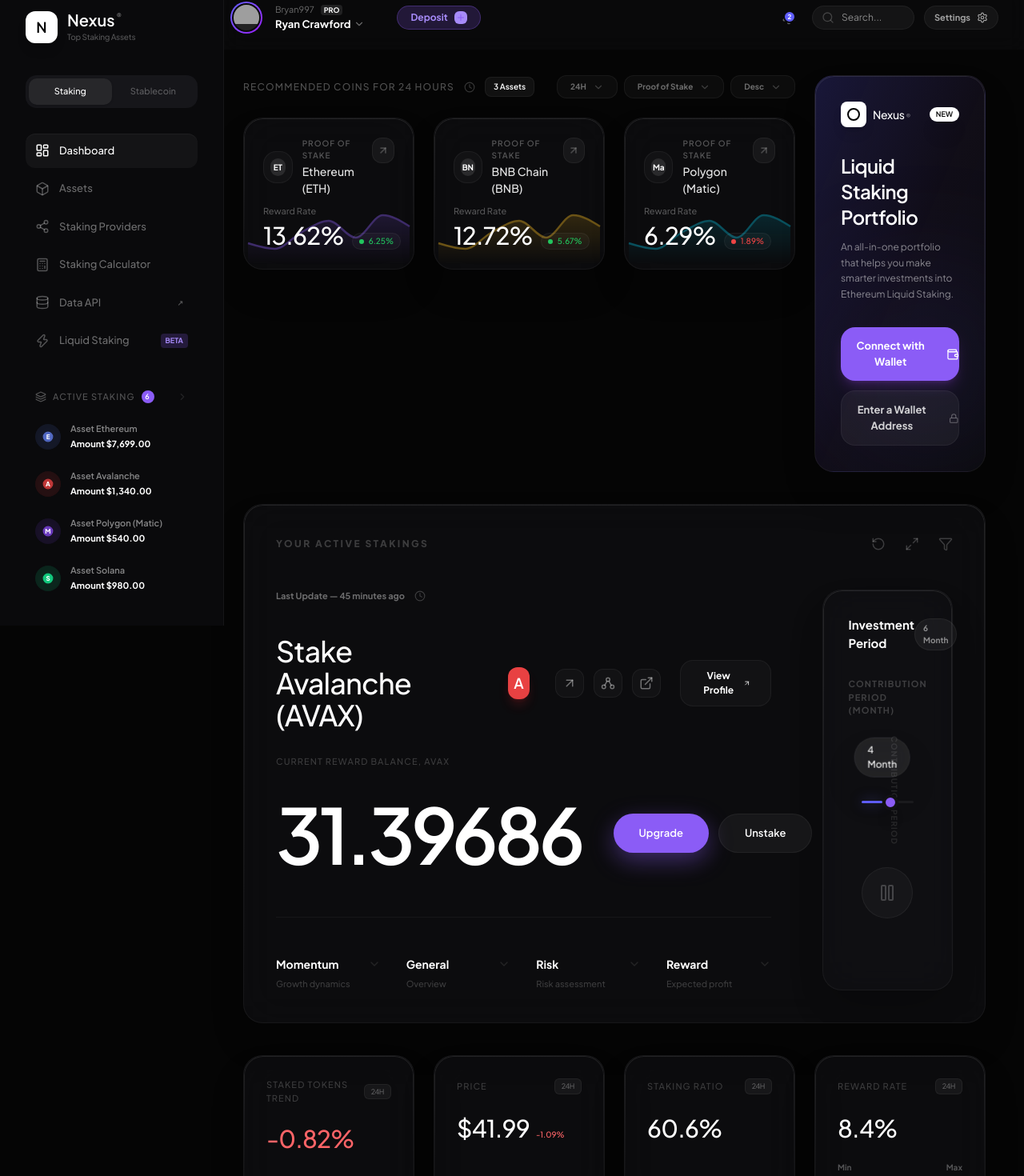
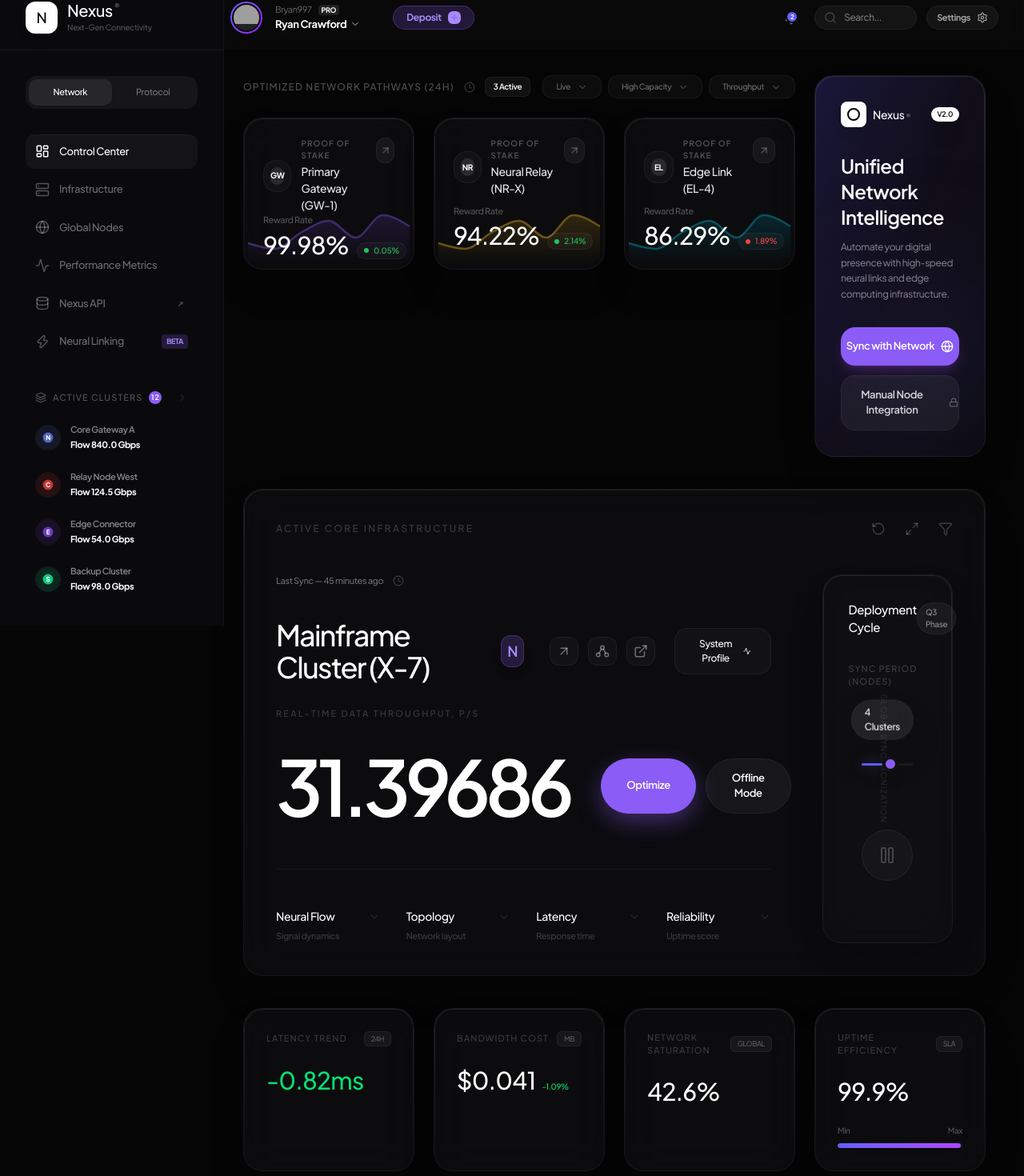
Before and after one commit to sebastianvasquezechavarria1234/nexus, a Next.js app: page / in a window 1280 px wide. Shown: the part 18-1488 px from the top of the page at 80% size. Built offline with nearby package versions, Linux system fonts and the light colour scheme; grey boxes are pictures that could not be loaded.

Commit message:
feat: complete project rebranding to Nexus with optimized ultra-light typography

```diff
--- a/src/app/globals.css
+++ b/src/app/globals.css
@@ -14,7 +14,7 @@
 }
 
 body {
-  @apply bg-[#0a0a0c] text-white antialiased;
+  @apply bg-[#0a0a0c] text-white antialiased tracking-tight;
   font-family: var(--font-plus-jakarta), system-ui, sans-serif;
 }
 
--- a/src/app/page.tsx
+++ b/src/app/page.tsx
@@ -8,7 +8,6 @@
   Area,
   ResponsiveContainer,
 } from 'recharts';
-import { motion } from 'framer-motion';
 import {
   Clock,
   Wallet,
@@ -21,7 +20,11 @@
   Share2,
   Lock,
   Pause,
-  ExternalLink
+  ExternalLink,
+  Cpu,
+  Activity,
+  Globe,
+  Zap
 } from 'lucide-react';
 
 const chartData = [
@@ -37,13 +40,13 @@
           <div className="xl:col-span-3">
             <div className="flex items-center justify-between mb-6">
               <div className="flex items-center gap-3">
-                <h3 className="text-[12px] font-medium text-white/30 uppercase tracking-widest">Recommended coins for 24 hours</h3>
+                <h3 className="text-[12px] font-medium text-white/30 uppercase tracking-widest">Optimized Network Pathways (24H)</h3>
                 <Clock size={14} className="text-white/20" />
-                <span className="bg-white/5 border border-white/5 px-2.5 py-1 rounded-lg text-[10px] font-semibold">3 Assets</span>
+                <span className="bg-white/5 border border-white/5 px-2.5 py-1 rounded-lg text-[10px] font-semibold">3 Active</span>
               </div>
               <div className="flex items-center gap-2">
-                {['24H', 'Proof of Stake', 'Desc'].map((filter) => (
-                  <button key={filter} className="bg-white/[0.03] border border-white/5 px-4 py-1.5 rounded-[12px] text-[10px] font-bold text-white/40 hover:text-white flex items-center gap-2 transition-all">
+                {['Live', 'High Capacity', 'Throughput'].map((filter) => (
+                  <button key={filter} className="bg-white/[0.03] border border-white/5 px-4 py-1.5 rounded-[12px] text-[10px] font-medium text-white/40 hover:text-white flex items-center gap-2 transition-all">
                     {filter}
                     <ChevronDown size={14} className="opacity-50" />
                   </button>
@@ -52,9 +55,9 @@
             </div>
 
             <div className="grid grid-cols-1 md:grid-cols-3 gap-6">
-              <AssetCard name="Ethereum" symbol="ETH" rewardRate="13.62%" change="6.25%" isUp={true} color="#8b5cf6" chartData={chartData} />
-              <AssetCard name="BNB Chain" symbol="BNB" rewardRate="12.72%" change="5.67%" isUp={true} color="#fbbf24" chartData={chartData.map(d => ({ value: d.value * 0.8 }))} />
-              <AssetCard name="Polygon" symbol="Matic" rewardRate="6.29%" change="1.89%" isUp={false} color="#06b6d4" chartData={chartData.map(d => ({ value: d.value * 1.2 }))} />
+              <AssetCard name="Primary Gateway" symbol="GW-1" rewardRate="99.98%" change="0.05%" isUp={true} color="#8b5cf6" chartData={chartData} />
+              <AssetCard name="Neural Relay" symbol="NR-X" rewardRate="94.22%" change="2.14%" isUp={true} color="#fbbf24" chartData={chartData.map(d => ({ value: d.value * 0.8 }))} />
+              <AssetCard name="Edge Link" symbol="EL-4" rewardRate="86.29%" change="1.89%" isUp={false} color="#06b6d4" chartData={chartData.map(d => ({ value: d.value * 1.2 }))} />
             </div>
           </div>
 
@@ -66,23 +69,23 @@
                  </div>
                  <span className="text-[14px] font-medium tracking-tight">Nexus<span className="text-[9px] text-white/40 ml-0.5">®</span></span>
                </div>
-               <span className="text-[9px] bg-white text-black px-2 py-0.5 rounded-full font-semibold uppercase shadow-xl">New</span>
+               <span className="text-[9px] bg-white text-black px-2 py-0.5 rounded-full font-semibold uppercase shadow-xl">V2.0</span>
              </div>
 
              <div className="z-10 py-8">
-               <h3 className="text-2xl font-semibold mb-3 tracking-tight">Liquid Staking Portfolio</h3>
+               <h3 className="text-2xl font-semibold mb-3 tracking-tight">Unified Network Intelligence</h3>
                <p className="text-[12px] text-white/50 leading-relaxed max-w-[220px]">
-                 An all-in-one portfolio that helps you make smarter investments into Ethereum Liquid Staking.
+                 Automate your digital presence with high-speed neural links and edge computing infrastructure.
                </p>
              </div>
 
              <div className="space-y-3 z-10">
-               <button className="w-full bg-[#8b5cf6] hover:bg-[#7c3aed] text-white py-3.5 rounded-[18px] text-[13px] font-bold transition-all flex items-center justify-center gap-2 shadow-lg shadow-purple-500/20 active:scale-[0.98]">
-                 Connect with Wallet
-                 <Wallet size={16} />
+               <button className="w-full bg-[#8b5cf6] hover:bg-[#7c3aed] text-white py-3.5 rounded-[18px] text-[13px] font-semibold transition-all flex items-center justify-center gap-2 shadow-lg shadow-purple-500/20 active:scale-[0.98]">
+                 Sync with Network
+                 <Globe size={16} />
                </button>
-               <button className="w-full bg-white/[0.05] border border-white/[0.05] hover:bg-white/[0.08] text-white/80 py-3.5 rounded-[18px] text-[13px] font-bold transition-all flex items-center justify-center gap-2 active:scale-[0.98]">
-                 Enter a Wallet Address
+               <button className="w-full bg-white/[0.05] border border-white/[0.05] hover:bg-white/[0.08] text-white/80 py-3.5 rounded-[18px] text-[13px] font-semibold transition-all flex items-center justify-center gap-2 active:scale-[0.98]">
+                 Manual Node Integration
                  <Lock size={14} className="opacity-40" />
                </button>
              </div>
@@ -95,7 +98,7 @@
         {/* Active Staking Detail Section */}
         <div className="glass p-10 relative overflow-hidden">
           <div className="flex items-center justify-between mb-12">
-            <h3 className="text-[12px] font-black text-white/20 uppercase tracking-[0.2em]">Your active stakings</h3>
+            <h3 className="text-[12px] font-medium text-white/20 uppercase tracking-[0.2em]">Active Core Infrastructure</h3>
             <div className="flex items-center gap-6 text-white/20">
               <RotateCcw size={18} className="cursor-pointer hover:text-white transition-colors" />
               <Maximize2 size={18} className="cursor-pointer hover:text-white transition-colors" />
@@ -106,44 +109,44 @@
           <div className="grid grid-cols-1 lg:grid-cols-4 gap-16">
             <div className="lg:col-span-3 space-y-10">
               <div className="flex items-center gap-3">
-                <span className="text-[11px] text-white/40 font-bold">Last Update — 45 minutes ago</span>
+                <span className="text-[11px] text-white/40 font-medium">Last Sync — 45 minutes ago</span>
                 <Clock size={14} className="text-white/20" />
               </div>
 
               <div className="flex items-center gap-6">
-                <h2 className="text-4xl font-medium tracking-tight">Stake Avalanche (AVAX)</h2>
-                <div className="w-10 h-10 rounded-xl bg-[#e84142] flex items-center justify-center text-white font-semibold text-lg shadow-lg shadow-red-500/20">A</div>
+                <h2 className="text-4xl font-medium tracking-tighter">Mainframe Cluster (X-7)</h2>
+                <div className="w-10 h-10 rounded-xl bg-[#8b5cf6]/20 border border-[#8b5cf6]/30 flex items-center justify-center text-[#a78bfa] font-semibold text-lg shadow-lg">N</div>
                 <div className="flex items-center gap-3 ml-2">
                   <div className="p-2 bg-white/[0.03] border border-white/[0.05] rounded-xl text-white/40 hover:text-white transition-colors cursor-pointer"><ArrowUpRight size={18} /></div>
                   <div className="p-2 bg-white/[0.03] border border-white/[0.05] rounded-xl text-white/40 hover:text-white transition-colors cursor-pointer"><Share2 size={18} className="rotate-90" /></div>
                   <div className="p-2 bg-white/[0.03] border border-white/[0.05] rounded-xl text-white/40 hover:text-white transition-colors cursor-pointer"><ExternalLink size={18} /></div>
                 </div>
-                <button className="ml-auto bg-white/[0.03] border border-white/[0.05] px-6 py-2.5 rounded-[16px] text-[12px] font-bold hover:bg-white/[0.08] transition-all flex items-center gap-2">
-                  View Profile <ArrowUpRight size={14} />
+                <button className="ml-auto bg-white/[0.03] border border-white/[0.05] px-6 py-2.5 rounded-[16px] text-[12px] font-medium hover:bg-white/[0.08] transition-all flex items-center gap-2">
+                  System Profile <Activity size={14} />
                 </button>
               </div>
 
               <div className="relative py-4">
-                <p className="text-[11px] text-white/20 font-medium uppercase tracking-widest absolute top-[-10px] left-0">Current Reward Balance, AVAX</p>
+                <p className="text-[11px] text-white/20 font-medium uppercase tracking-[0.2em] absolute top-[-10px] left-0">Real-time Data Throughput, P/S</p>
                 <div className="flex items-center gap-10 mt-6">
-                  <h1 className="text-[96px] font-semibold tracking-[-0.05em] leading-none">31.39686</h1>
+                  <h1 className="text-[96px] font-semibold tracking-[-0.07em] leading-none">31.39686</h1>
                   <div className="flex gap-3">
-                    <button className="bg-[#8b5cf6] hover:bg-[#7c3aed] px-8 py-3.5 rounded-full text-[13px] font-semibold transition-all shadow-[0_10px_30px_rgba(139,92,246,0.4)] active:scale-[0.98]">Upgrade</button>
-                    <button className="bg-white/[0.05] hover:bg-white/[0.08] border border-white/[0.05] px-8 py-3.5 rounded-full text-[13px] font-semibold transition-all active:scale-[0.98]">Unstake</button>
+                    <button className="bg-[#8b5cf6] hover:bg-[#7c3aed] px-8 py-3.5 rounded-full text-[13px] font-semibold transition-all shadow-[0_10px_30px_rgba(139,92,246,0.4)] active:scale-[0.98]">Optimize</button>
+                    <button className="bg-white/[0.05] hover:bg-white/[0.08] border border-white/[0.05] px-8 py-3.5 rounded-full text-[13px] font-semibold transition-all active:scale-[0.98]">Offline Mode</button>
                   </div>
                 </div>
               </div>
 
               <div className="grid grid-cols-4 gap-8 pt-12 border-t border-white/[0.05]">
                 {[
-                  { label: 'Momentum', sub: 'Growth dynamics' },
-                  { label: 'General', sub: 'Overview' },
-                  { label: 'Risk', sub: 'Risk assessment' },
-                  { label: 'Reward', sub: 'Expected profit' },
+                  { label: 'Neural Flow', sub: 'Signal dynamics' },
+                  { label: 'Topology', sub: 'Network layout' },
+                  { label: 'Latency', sub: 'Response time' },
+                  { label: 'Reliability', sub: 'Uptime score' },
                 ].map((item) => (
                   <div key={item.label} className="cursor-pointer group">
                     <div className="flex items-center justify-between mb-1.5">
-                      <span className="text-[14px] font-bold group-hover:text-white transition-colors">{item.label}</span>
+                      <span className="text-[14px] font-medium group-hover:text-white transition-colors">{item.label}</span>
                       <ChevronDown size={16} className="text-white/10 group-hover:text-white/40 transition-colors" />
                     </div>
                     <p className="text-[11px] text-white/20 font-medium">{item.sub}</p>
@@ -155,10 +158,10 @@
             <div className="relative lg:col-span-1">
               <div className="glass p-8 bg-white/[0.01] border-white/[0.05] h-full flex flex-col rounded-[32px]">
                 <div className="flex items-center justify-between mb-8">
-                  <h3 className="text-[15px] font-bold">Investment Period</h3>
-                  <span className="text-[10px] bg-white/[0.05] border border-white/5 px-2.5 py-1 rounded-full text-white/50 font-bold">6 Month</span>
+                  <h3 className="text-[15px] font-medium">Deployment Cycle</h3>
+                  <span className="text-[10px] bg-white/[0.05] border border-white/5 px-2.5 py-1 rounded-full text-white/50 font-medium">Q3 Phase</span>
                 </div>
-                <p className="text-[11px] text-white/20 mb-12 font-bold uppercase tracking-[0.1em]">Contribution Period (Month)</p>
+                <p className="text-[11px] text-white/20 mb-12 font-medium uppercase tracking-[0.1em]">Sync Period (Nodes)</p>
 
                 <div className="relative flex-1 flex flex-col justify-center px-4">
                   <div className="h-[3px] w-full bg-white/[0.05] rounded-full relative">
@@ -167,7 +170,7 @@
                     {/* Handle */}
                     <div className="absolute left-[40%] top-1/2 -translate-y-1/2 w-5 h-5 bg-[#8b5cf6] rounded-full border-[4px] border-[#111114] shadow-xl z-20"></div>
                     {/* Value Bubble */}
-                    <div className="absolute left-[40%] bottom-8 -translate-x-1/2 text-[12px] font-medium bg-white/[0.08] backdrop-blur-md border border-white/[0.05] px-4 py-1.5 rounded-full shadow-2xl animate-float">4 Month</div>
+                    <div className="absolute left-[40%] bottom-8 -translate-x-1/2 text-[12px] font-medium bg-white/[0.08] backdrop-blur-md border border-white/[0.05] px-4 py-1.5 rounded-full shadow-2xl animate-float">4 Clusters</div>
                   </div>
 
                   <div className="mt-20 flex justify-center">
@@ -177,7 +180,7 @@
                   </div>
                 </div>
 
-                <div className="absolute right-[5px] top-1/2 -translate-y-1/2 text-[10px] text-white/10 font-bold uppercase tracking-widest rotate-90 origin-center whitespace-nowrap">Contribution Period</div>
+                <div className="absolute right-[5px] top-1/2 -translate-y-1/2 text-[10px] text-white/10 font-medium uppercase tracking-widest rotate-90 origin-center whitespace-nowrap">Global Synchronization</div>
               </div>
             </div>
           </div>
@@ -186,10 +189,10 @@
         {/* Bottom Metrics Grid */}
         <div className="grid grid-cols-2 md:grid-cols-4 gap-6">
           {[
-            { key: 'Staked Tokens Trend', label: 'Staked Tokens Trend', value: '-0.82%', sub: '24H', color: 'text-red-400' },
-            { key: 'Price', label: 'Price', value: '$41.99', sub: '24H', change: '-1.09%', changeColor: 'text-red-400' },
-            { key: 'Staking Ratio', label: 'Staking Ratio', value: '60.6%', sub: '24H' },
-            { key: 'Reward Rate', label: 'Reward Rate', value: '8.4%', sub: '24H', isChart: true },
+            { key: 'Latency Trend', label: 'Latency Trend', value: '-0.82ms', sub: '24H', color: 'text-green-400' },
+            { key: 'Bandwidth Cost', label: 'Bandwidth Cost', value: '$0.041', sub: 'MB', change: '-1.09%', changeColor: 'text-green-400' },
+            { key: 'Saturation', label: 'Network Saturation', value: '42.6%', sub: 'Global' },
+            { key: 'Uptime', label: 'Uptime Efficiency', value: '99.9%', sub: 'SLA', isChart: true },
           ].map((metric) => (
             <div key={metric.label} className="glass p-7 group hover:bg-white/[0.03] transition-all cursor-pointer">
               <div className="flex justify-between items-center mb-6">
@@ -202,12 +205,12 @@
               </div>
               {metric.isChart && (
                 <div className="mt-6 flex flex-col gap-2">
-                   <div className="flex justify-between text-[10px] font-bold text-white/30">
+                   <div className="flex justify-between text-[10px] font-medium text-white/30">
                      <span>Min</span>
                      <span>Max</span>
                    </div>
                    <div className="h-1.5 w-full bg-white/[0.05] rounded-full overflow-hidden">
-                     <div className="h-full bg-gradient-to-r from-indigo-500 to-purple-500 w-[70%] rounded-full"></div>
+                     <div className="h-full bg-gradient-to-r from-indigo-500 to-purple-500 w-[99%] rounded-full"></div>
                    </div>
                 </div>
               )}
--- a/src/components/layout/Sidebar.tsx
+++ b/src/components/layout/Sidebar.tsx
@@ -4,9 +4,9 @@
 import { motion } from 'framer-motion';
 import {
   LayoutDashboard,
-  Box,
-  Share2,
-  Calculator,
+  Server,
+  Globe,
+  Activity,
   Database,
   Zap,
   Layers,
@@ -15,36 +15,39 @@
 } from 'lucide-react';
 
 const menuItems = [
-  { icon: LayoutDashboard, label: 'Dashboard', active: true },
-  { icon: Box, label: 'Assets', active: false },
-  { icon: Share2, label: 'Staking Providers', active: false },
-  { icon: Calculator, label: 'Staking Calculator', active: false },
-  { icon: Database, label: 'Data API', active: false, badge: '↗' },
-  { icon: Zap, label: 'Liquid Staking', active: false, badge: 'Beta' },
+  { icon: LayoutDashboard, label: 'Control Center', active: true },
+  { icon: Server, label: 'Infrastructure', active: false },
+  { icon: Globe, label: 'Global Nodes', active: false },
+  { icon: Activity, label: 'Performance Metrics', active: false },
+  { icon: Database, label: 'Nexus API', active: false, badge: '↗' },
+  { icon: Zap, label: 'Neural Linking', active: false, badge: 'Beta' },
 ];
 
 const activeStakings = [
-  { name: 'Asset Ethereum', amount: '$7,699.00', color: '#627EEA', symbol: 'ETH' },
-  { name: 'Asset Avalanche', amount: '$1,340.00', color: '#E84142', symbol: 'AVAX' },
-  { name: 'Asset Polygon (Matic)', amount: '$540.00', color: '#8247E5', symbol: 'MATIC' },
-  { name: 'Asset Solana', amount: '$980.00', color: '#14F195', symbol: 'SOL' },
+  { name: 'Core Gateway A', amount: '840.0 Gbps', color: '#627EEA', symbol: 'NET' },
+  { name: 'Relay Node West', amount: '124.5 Gbps', color: '#E84142', symbol: 'CORE' },
+  { name: 'Edge Connector', amount: '54.0 Gbps', color: '#8247E5', symbol: 'EDGE' },
+  { name: 'Backup Cluster', amount: '98.0 Gbps', color: '#14F195', symbol: 'SYNC' },
 ];
 
 export default function Sidebar() {
   return (
     <aside className="w-[280px] bg-[#0a0a0c] flex flex-col h-screen fixed left-0 top-0 z-[50] overflow-y-auto border-r border-white/5">
-      <div className="p-8">
-        <div className="flex items-center gap-3 mb-10">
-          <div className="w-10 h-10 rounded-xl bg-white flex items-center justify-center text-black font-semibold text-lg shadow-lg">N</div>
+      {/* Logo Section - Full Width Border */}
+      <div className="px-8 py-5 border-b border-white/5">
+        <div className="flex items-center gap-3">
+          <div className="w-10 h-10 rounded-xl bg-white flex items-center justify-center text-black font-medium text-lg shadow-lg">N</div>
           <div>
-            <div className="text-xl font-semibold leading-none">Nexus<span className="text-[10px] align-top text-white/40 ml-0.5">®</span></div>
-            <div className="text-[10px] text-white/30 font-medium tracking-tight mt-1">Top Staking Assets</div>
+            <div className="text-xl font-medium leading-none">Nexus<span className="text-[10px] align-top text-white/40 ml-0.5">®</span></div>
+            <div className="text-[10px] text-white/30 font-medium tracking-tight mt-1">Next-Gen Connectivity</div>
           </div>
         </div>
+      </div>
 
+      <div className="p-8 pt-8">
         <div className="flex bg-[#16161a] p-1 rounded-[14px] mb-8">
-          <button className="flex-1 py-2 text-[11px] font-medium bg-[#27272a] text-white rounded-[10px] shadow-sm transition-all">Staking</button>
-          <button className="flex-1 py-2 text-[11px] font-medium text-white/30 hover:text-white/50 transition-colors">Stablecoin</button>
+          <button className="flex-1 py-2 text-[11px] font-medium bg-[#27272a] text-white rounded-[10px] shadow-sm transition-all">Network</button>
+          <button className="flex-1 py-2 text-[11px] font-medium text-white/40 hover:text-white/50 transition-colors">Protocol</button>
         </div>
 
         <nav className="space-y-1 mb-10">
@@ -74,8 +77,8 @@
           <div className="flex items-center justify-between px-3">
             <div className="flex items-center gap-2 text-[11px] font-medium text-white/30 uppercase tracking-widest">
               <Layers size={14} />
-              Active Staking
-              <span className="bg-[#8b5cf6] text-white w-4 h-4 flex items-center justify-center rounded-full text-[9px] font-semibold">6</span>
+              Active Clusters
+              <span className="bg-[#8b5cf6] text-white w-4 h-4 flex items-center justify-center rounded-full text-[9px] font-semibold">12</span>
             </div>
             <ChevronRight size={14} className="text-white/10" />
           </div>
@@ -92,7 +95,7 @@
                 </div>
                 <div className="flex-1 min-w-0">
                   <p className="text-[11px] font-semibold truncate text-white/50">{stake.name}</p>
-                  <p className="text-[11px] font-bold text-white mt-0.5">Amount {stake.amount}</p>
+                  <p className="text-[11px] font-bold text-white mt-0.5">Flow {stake.amount}</p>
                 </div>
               </div>
             ))}
@@ -105,9 +108,9 @@
           <div className="relative z-10">
             <div className="flex items-center gap-2 mb-2">
               <Zap size={14} className="text-[#a78bfa]" />
-              <span className="text-[11px] font-bold text-white/90">Activate Super</span>
+              <span className="text-[11px] font-bold text-white/90">Nexus Prime</span>
             </div>
-            <p className="text-[10px] text-white/30">Unlock all features on Nexus</p>
+            <p className="text-[10px] text-white/30">Scale your bandwidth globally</p>
           </div>
           <div className="absolute top-[-20px] right-[-20px] w-16 h-16 bg-[#8b5cf6]/10 rounded-full blur-xl"></div>
         </button>
```
